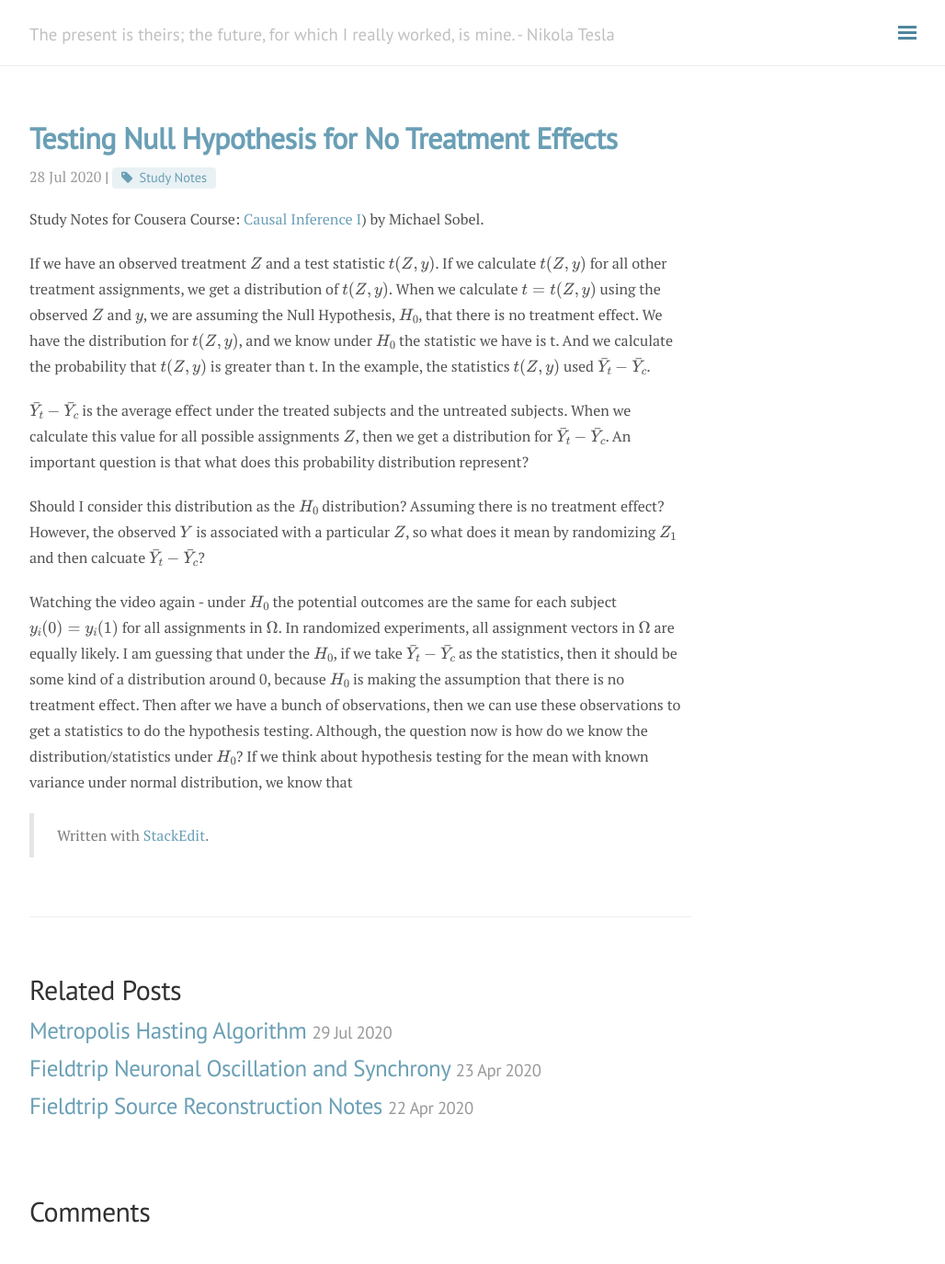
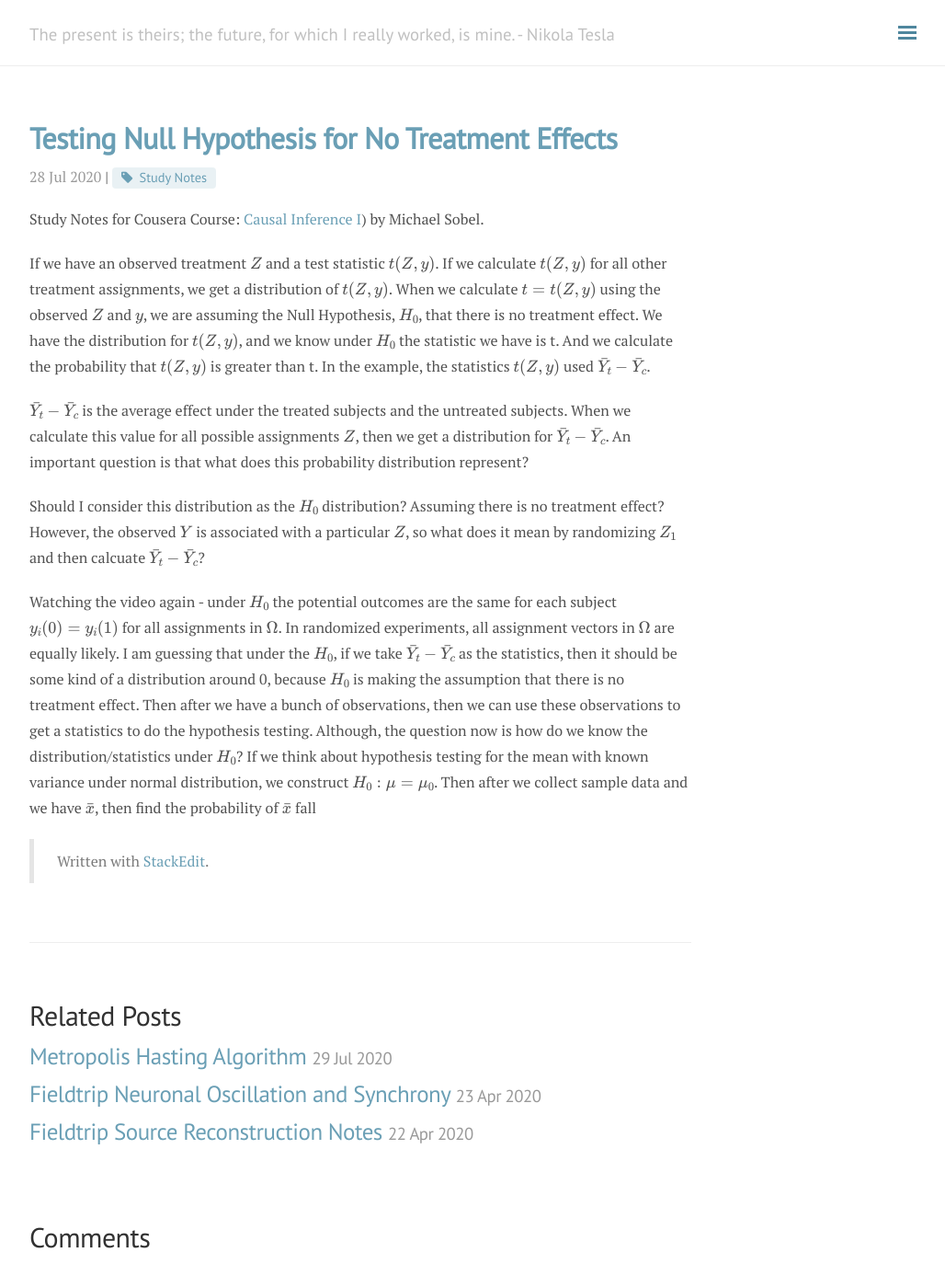
Before and after one commit to andylikescodes/andylikescodes.github.io, a Jekyll site: the page built from _posts/2020-07-28-Testing-Null-Hypothesis-For-Treatment-Effects.md, in a window 1280 px wide and 1374 px high. Shown: the whole window at 92% size, without its empty margins (248-1276 px from the left). Built offline with Jekyll 4.4.1, drawn with Linux system fonts in a browser that asks for light colours; nearby versions of some CDN libraries; formulas are drawn with MathJax 3; comment, search, counter and statistics services are not loaded; part of the change alters nothing that is shown.

Commit message:
_posts/2020-07-28-Testing-Null-Hypothesis-For-Treatment-Effects.md updated from https://stackedit.io/

```diff
--- a/_posts/2020-07-28-Testing-Null-Hypothesis-For-Treatment-Effects.md
+++ b/_posts/2020-07-28-Testing-Null-Hypothesis-For-Treatment-Effects.md
@@ -13,7 +13,7 @@ $\bar{Y}_t - \bar{Y}_c$ is the average effect under the treated subjects and the
 
 Should I consider this distribution as the $H_0$ distribution? Assuming there is no treatment effect? However, the observed $Y$ is associated with a particular $Z$, so what does it mean by randomizing $Z_1$ and then calcuate $\bar{Y}_t - \bar{Y}_c$?
 
-Watching the video again - under $H_0$ the potential outcomes are the same for each subject $y_i(0) = y_i(1)$ for all assignments in $\Omega$. In randomized experiments, all assignment vectors in $\Omega$ are equally likely. I am guessing that under the $H_0$, if we take $\bar{Y}_t - \bar{Y}_c$ as the statistics, then it should be some kind of a distribution around 0, because $H_0$ is making the assumption that there is no treatment effect. Then after we have a bunch of observations, then we can use these observations to get a statistics to do the hypothesis testing. Although, the question now is how do we know the distribution/statistics under $H_0$? If we think about hypothesis testing for the mean with known variance under normal distribution, we know that
+Watching the video again - under $H_0$ the potential outcomes are the same for each subject $y_i(0) = y_i(1)$ for all assignments in $\Omega$. In randomized experiments, all assignment vectors in $\Omega$ are equally likely. I am guessing that under the $H_0$, if we take $\bar{Y}_t - \bar{Y}_c$ as the statistics, then it should be some kind of a distribution around 0, because $H_0$ is making the assumption that there is no treatment effect. Then after we have a bunch of observations, then we can use these observations to get a statistics to do the hypothesis testing. Although, the question now is how do we know the distribution/statistics under $H_0$? If we think about hypothesis testing for the mean with known variance under normal distribution, we construct $H_0:\mu=\mu_0$. Then after we collect sample data and we have $\bar{x}$, then find the probability of $\bar{x}$ fall
 
 
 
@@ -23,6 +23,6 @@ Watching the video again - under $H_0$ the potential outcomes are the same for e
 
 > Written with [StackEdit](https://stackedit.io/).
 <!--stackedit_data:
-eyJoaXN0b3J5IjpbNDY1ODMxOTU4LDU2NjIwNjYzOCwtMTk1Mz
-QxMzg2NCwyMDA3NDU1MzI1LC0yMDY5NzA4NTQ1XX0=
+eyJoaXN0b3J5IjpbMTI3MjgwOTYxOCw1NjYyMDY2MzgsLTE5NT
+M0MTM4NjQsMjAwNzQ1NTMyNSwtMjA2OTcwODU0NV19
 -->
```
